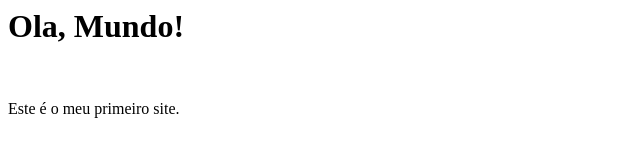
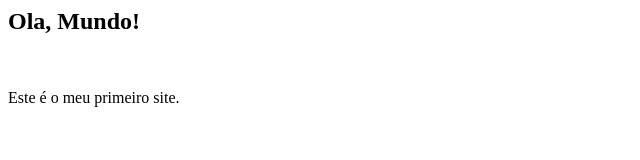
Before and after one commit to a24cesarba/2026-PPS-cesarba, a plain HTML site: page index.html in a window 1280 px wide. Shown: the whole page, without its empty margins (0-640 px from the left). Drawn offline with Linux system fonts and the light colour scheme.

Commit message:
Modificado h2

```diff
--- a/index.html
+++ b/index.html
@@ -1,5 +1,5 @@
 
-<h1>Ola, Mundo!</h1>
+<h2>Ola, Mundo!</h2>
 
 <br>
 <p>Este é o meu primeiro site.</p>
```
